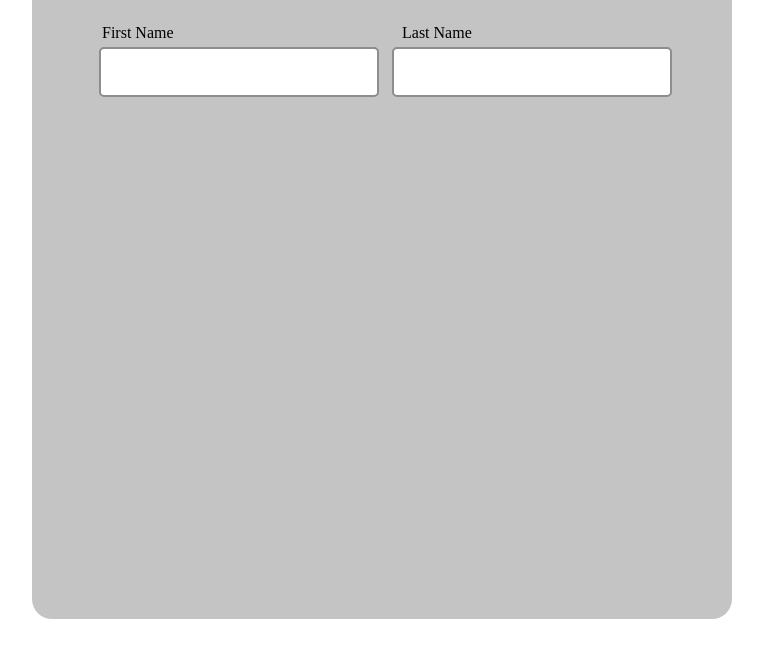
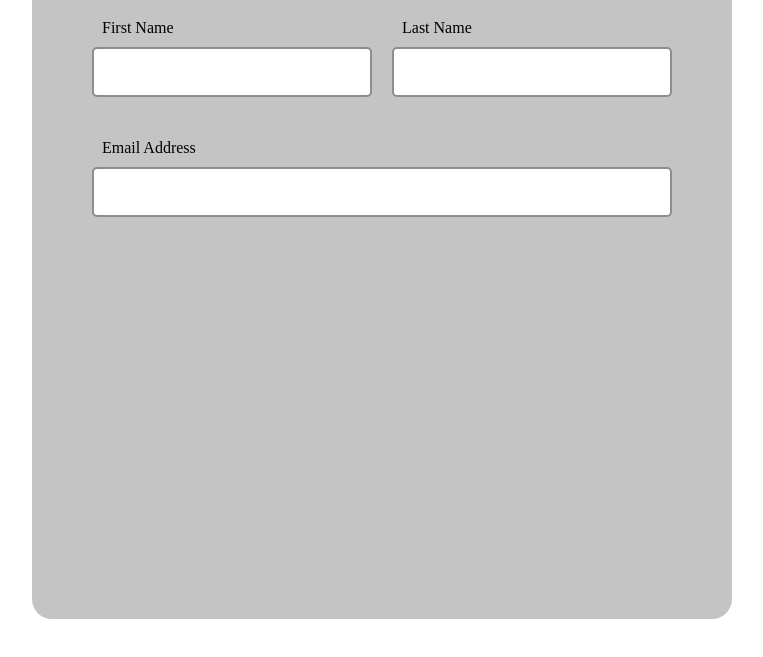
Before and after one commit to Bofi1/form, a plain HTML site: page index.html in a window 1280 px wide. Shown: the part 131-788 px from the top of the page, without its empty margins (258-1021 px from the left). Drawn offline with Linux system fonts and the light colour scheme.

Commit message:
Email address added

```diff
--- a/index.html
+++ b/index.html
@@ -15,16 +15,23 @@
         <div class="name">
 
             <label class="label-text-1" for="">First Name</label>
-            <br>
             <input type="text">
 
             <label class="label-text-2">Last Name</label>
-            <br>
             <input type="text">
 
         </div>
 
-        <div class="email"></div>
+        <div class="email">
+
+
+                <label class="label-text-1" for="">Email Address</label>
+                <input type="text" class="input-email">
+
+
+        </div>
+
+
 
     </div>
 
--- a/styles.css
+++ b/styles.css
@@ -21,13 +21,14 @@ html{
 
 
 
-.name{
+.name, .email{
     width: 100%;
     /* background: red; */
     display: flex;
     justify-content: space-between;
     align-items: center;
     position: relative;
+    margin-bottom: 70px;
 }
 
 .contact{
@@ -36,21 +37,21 @@ html{
 
 .label-text-1{
     position: absolute;
-    bottom: 55px;
+    bottom: 60px;
     left: 10px;
-    width: 90px;
+    width: 100px;
     /* background: red; */
 }
 
 .label-text-2{
     position: absolute;
-    bottom: 55px;
+    bottom: 60px;
     right: 180px;
     width: 90px;
     /* background: red; */
 }
 
-.name>input{
+.name>input, .email>input{
     width: 280px;
     height: 50px;
     outline: none;
@@ -59,3 +60,8 @@ html{
     font-size: 25px;
     padding: 15px;
 }
+
+.email>input{
+    width: 100%;
+
+}
```
